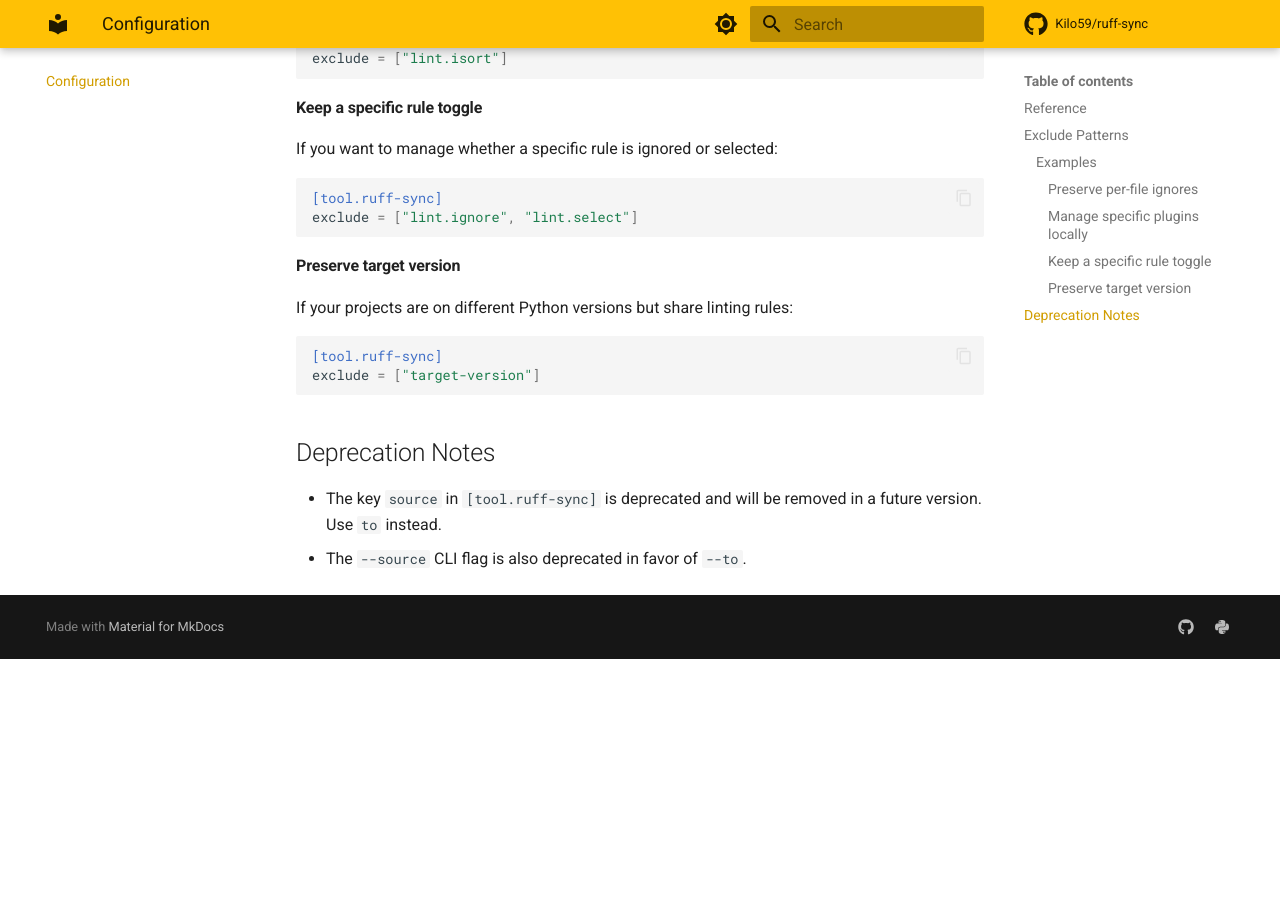
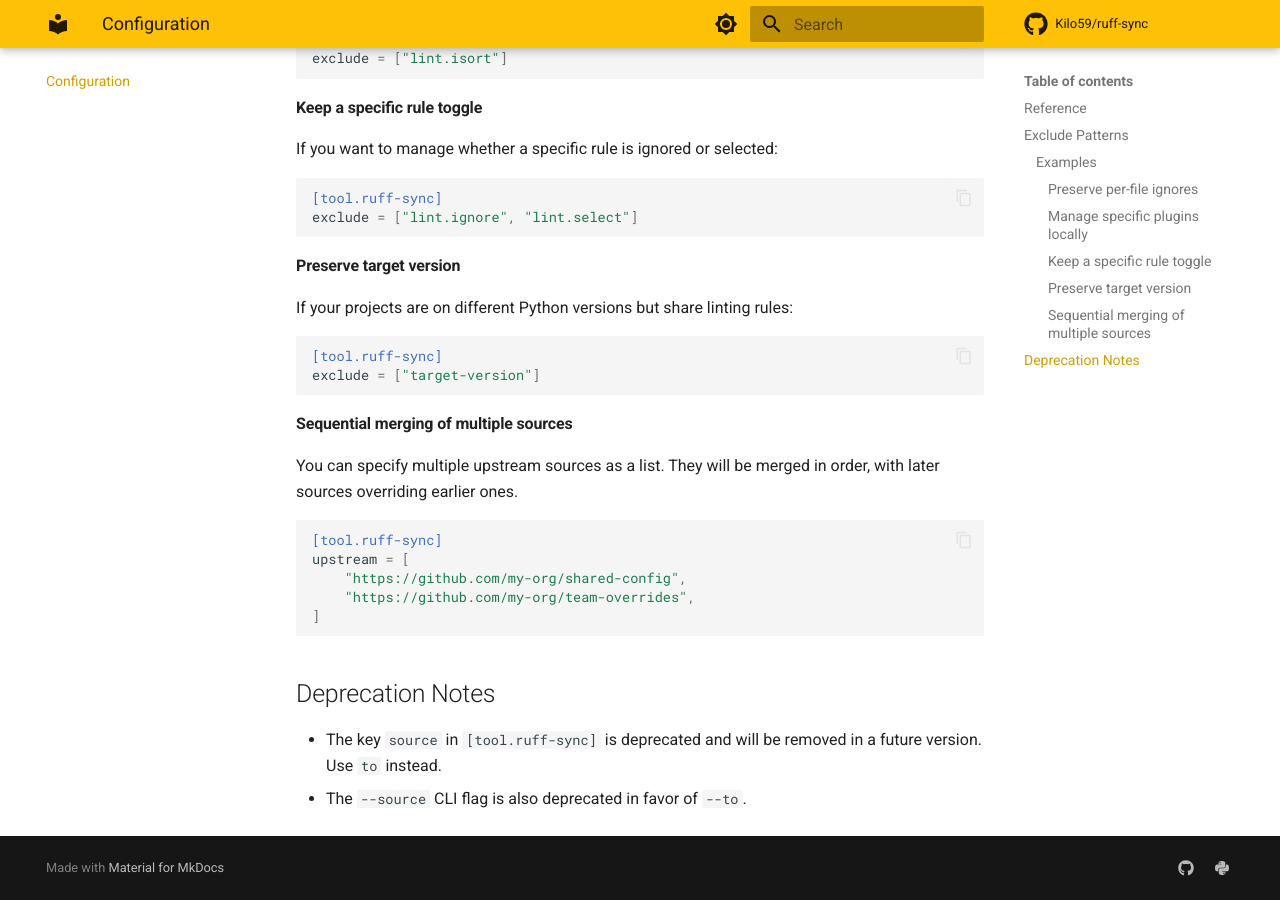
Before and after one commit to Kilo59/ruff-sync, an MkDocs documentation site: the page built from docs/configuration.md, in a window 1280 px wide and 900 px high, scrolled down 1382 px. Built offline with MkDocs 1.6.1 and Material for MkDocs 9.7.7, drawn with Linux system fonts in a browser that asks for light colours; comment, search, counter and statistics services are not loaded; before the commit the page ends 2041 px from its top, so only the background shows below that; some of the changed text lies outside the part shown.

Commit message:
docs update

````diff
--- a/docs/configuration.md
+++ b/docs/configuration.md
@@ -6,7 +6,7 @@
 
 | Key | Type | Default | Description |
 | :--- | :--- | :--- | :--- |
-| `upstream` | `str` | *Required* | The URL of the upstream `pyproject.toml` or `ruff.toml`. |
+| `upstream` | `str \| list[str]` | *Required* | The URL(s) of the upstream `pyproject.toml` or `ruff.toml`. |
 | `to` | `str` | `"."` | The local directory or file where configuration should be merged. |
 | `exclude` | `list[str]` | `["lint.per-file-ignores"]` | A list of configuration keys to preserve locally. |
 | `branch` | `str` | `"main"` | The default branch to use when resolving repository URLs. |
@@ -58,6 +58,18 @@ If your projects are on different Python versions but share linting rules:
 exclude = ["target-version"]
 ```
 
+#### Sequential merging of multiple sources
+
+You can specify multiple upstream sources as a list. They will be merged in order, with later sources overriding earlier ones.
+
+```toml
+[tool.ruff-sync]
+upstream = [
+    "https://github.com/my-org/shared-config",
+    "https://github.com/my-org/team-overrides",
+]
+```
+
 ## Deprecation Notes
 
 - The key `source` in `[tool.ruff-sync]` is deprecated and will be removed in a future version. Use `to` instead.
````
Also changed, not shown: README.md (+9 -5 lines), docs/usage.md (+7 -5 lines).
